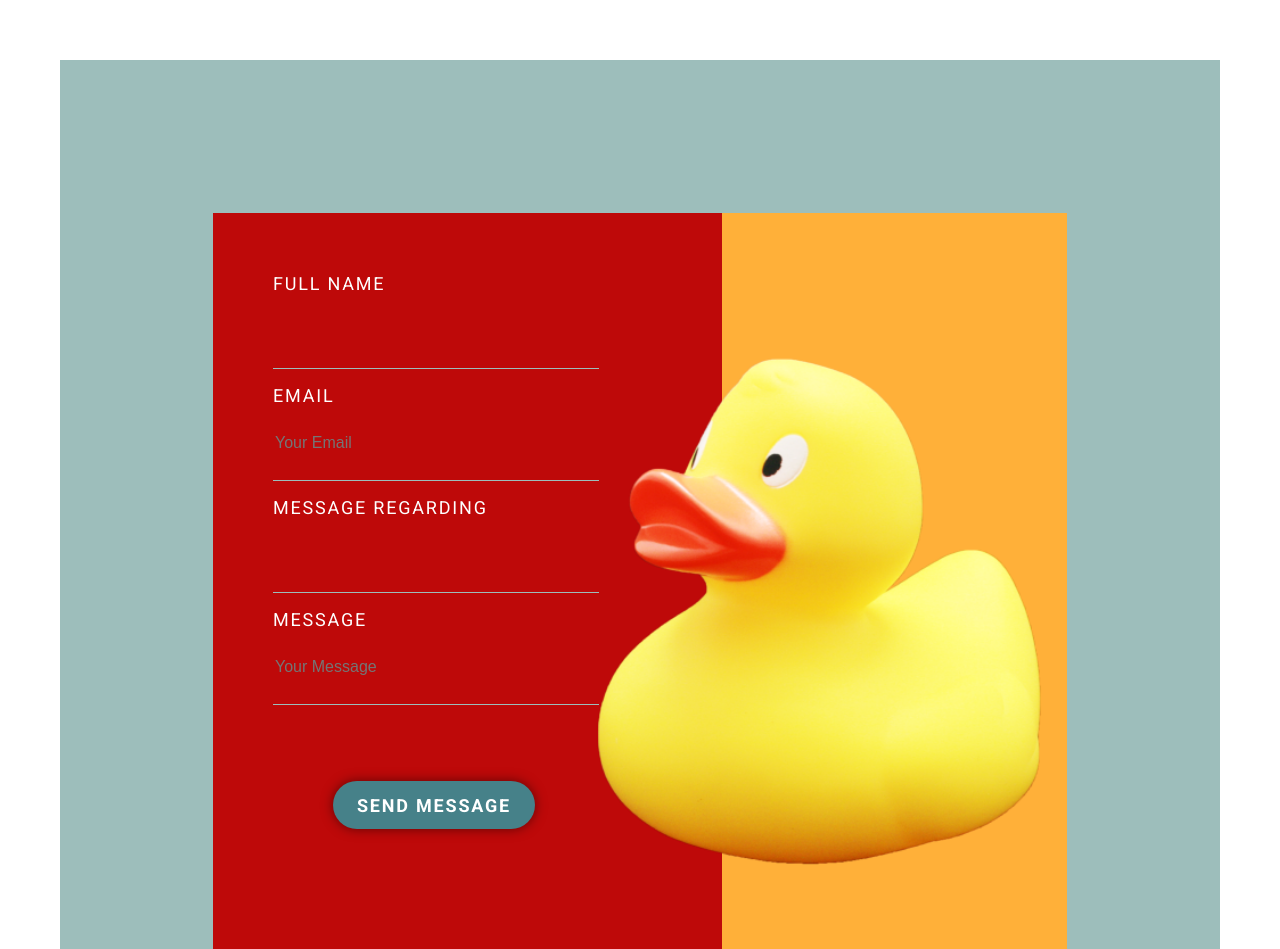
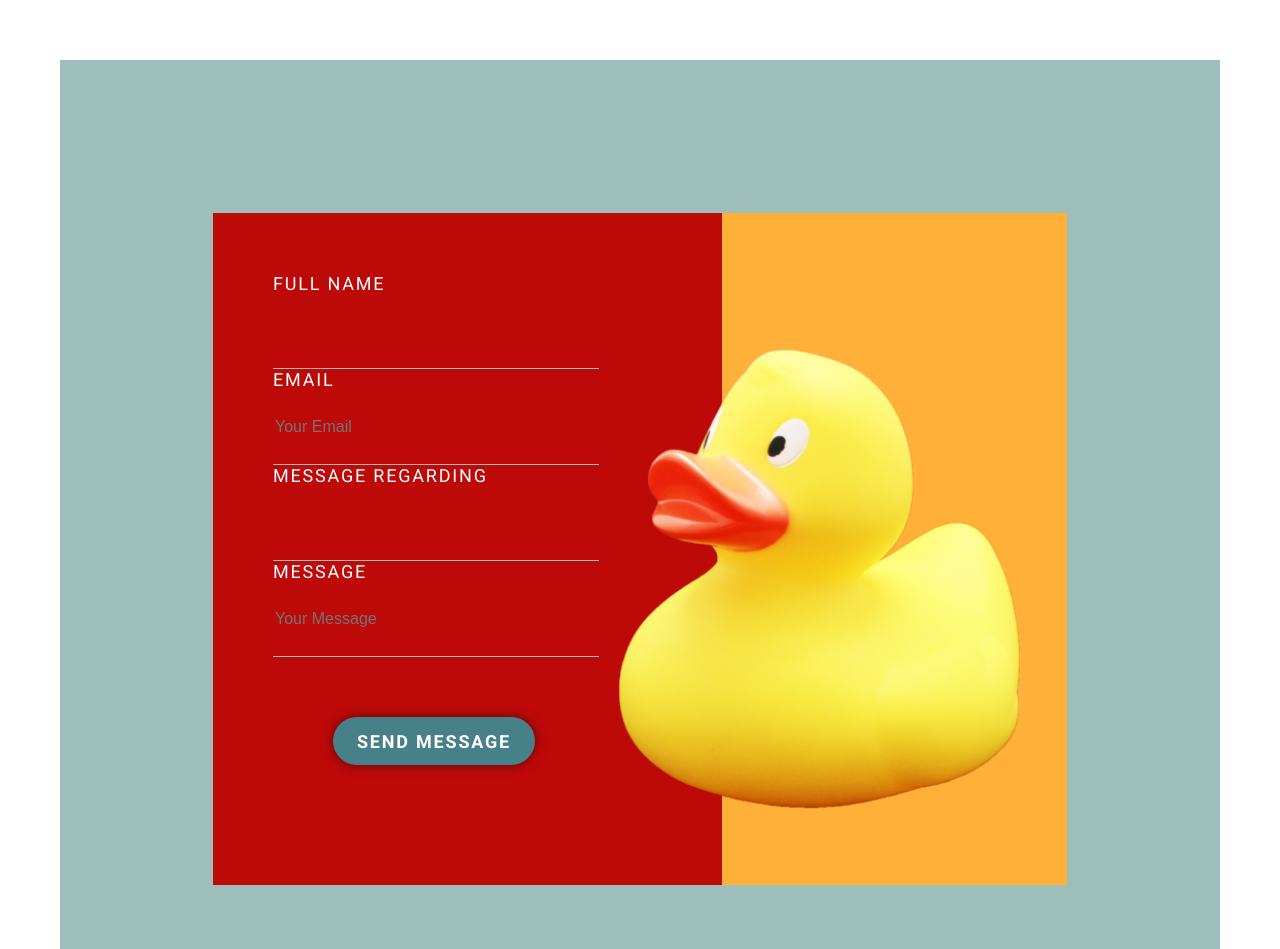
Before and after one commit to vasavipailla/forms_project, a plain HTML site: page index.html in a window 1280 px wide. Shown: the top 949 px of the page. Drawn offline with Linux system fonts and the light colour scheme.

Commit message:
added id to input

```diff
--- a/index.html
+++ b/index.html
@@ -15,15 +15,15 @@
             <div class="container">
                 <form >
 
-                    <label for="name" class="name">FULL NAME</label>
-                    <input type="text" ><br>
-                    <label for="email" class="name">EMAIL</label>
-                    <input type="email" placeholder="Your Email"><br>
-                    <label class="name">MESSAGE REGARDING</label>
-                    <input type="text"><br>
-                    <label class="name">MESSAGE</label>
-                    <input type="text" placeholder="Your Message"><br>
-                    <button type="send message" class="button">SEND MESSAGE</button>
+                    <label for="username" class="name">FULL NAME</label>
+                    <input type="text" id="username">
+                    <label for="email_id" class="name">EMAIL</label>
+                    <input type="email" id="email_id" placeholder="Your Email"  required>
+                    <label for="message" class="name">MESSAGE REGARDING</label>
+                    <input type="text" id="message">
+                    <label for="text" class="name">MESSAGE</label>
+                    <input type="text area" id="text" placeholder="Your Message">
+                    <button type="submit" class="button">SEND MESSAGE</button>
                 </form>
                 <div class="box">
                      <img class="duck" src="images/hiclipart 2.png" alt="duck picture">
--- a/styles/index.css
+++ b/styles/index.css
@@ -42,6 +42,7 @@ body {
 form {
     display: flex;
     flex-direction: column;
+    justify-content: space-between;
     margin: 40px;
     padding: 20px;
 
```
